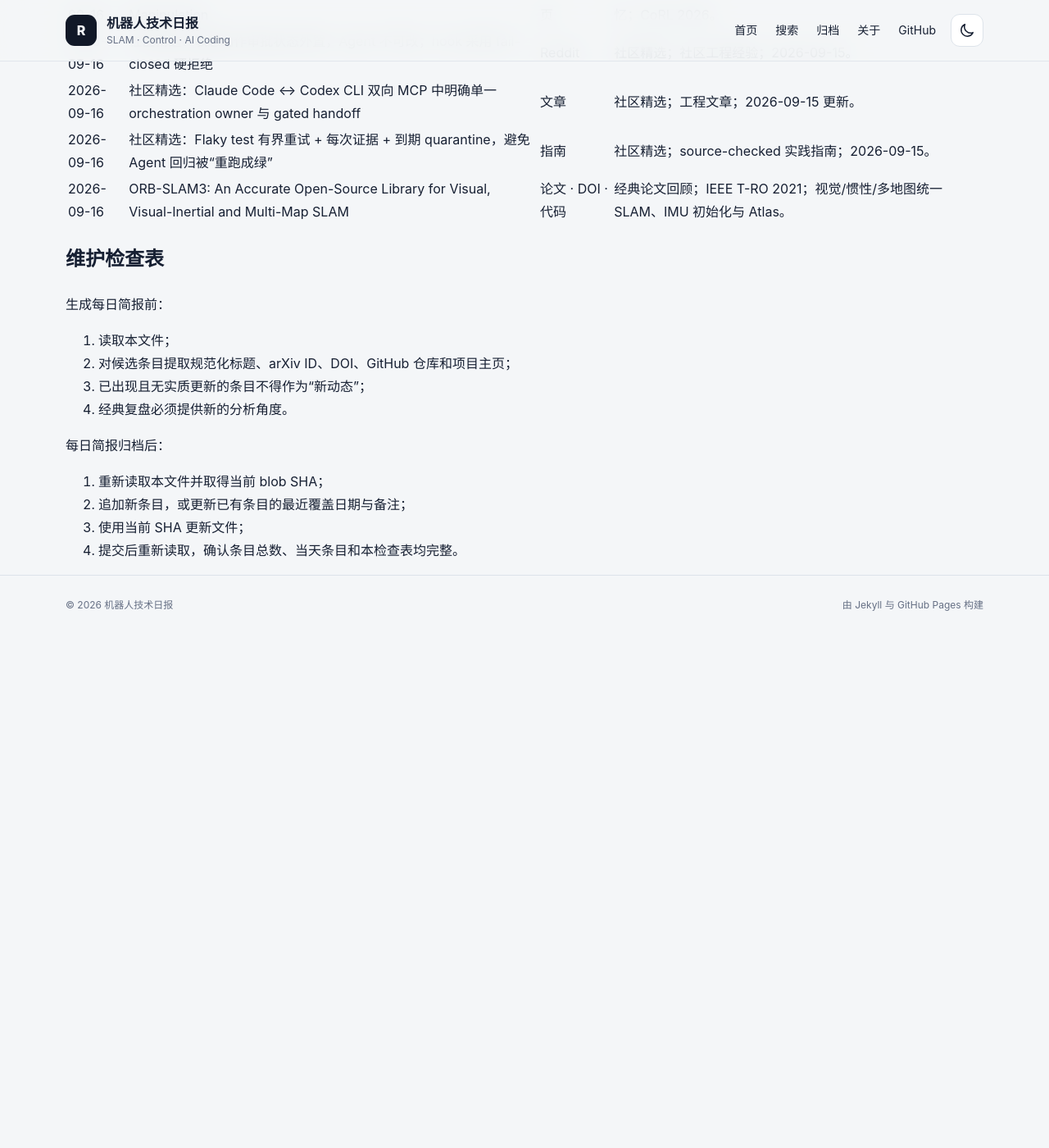
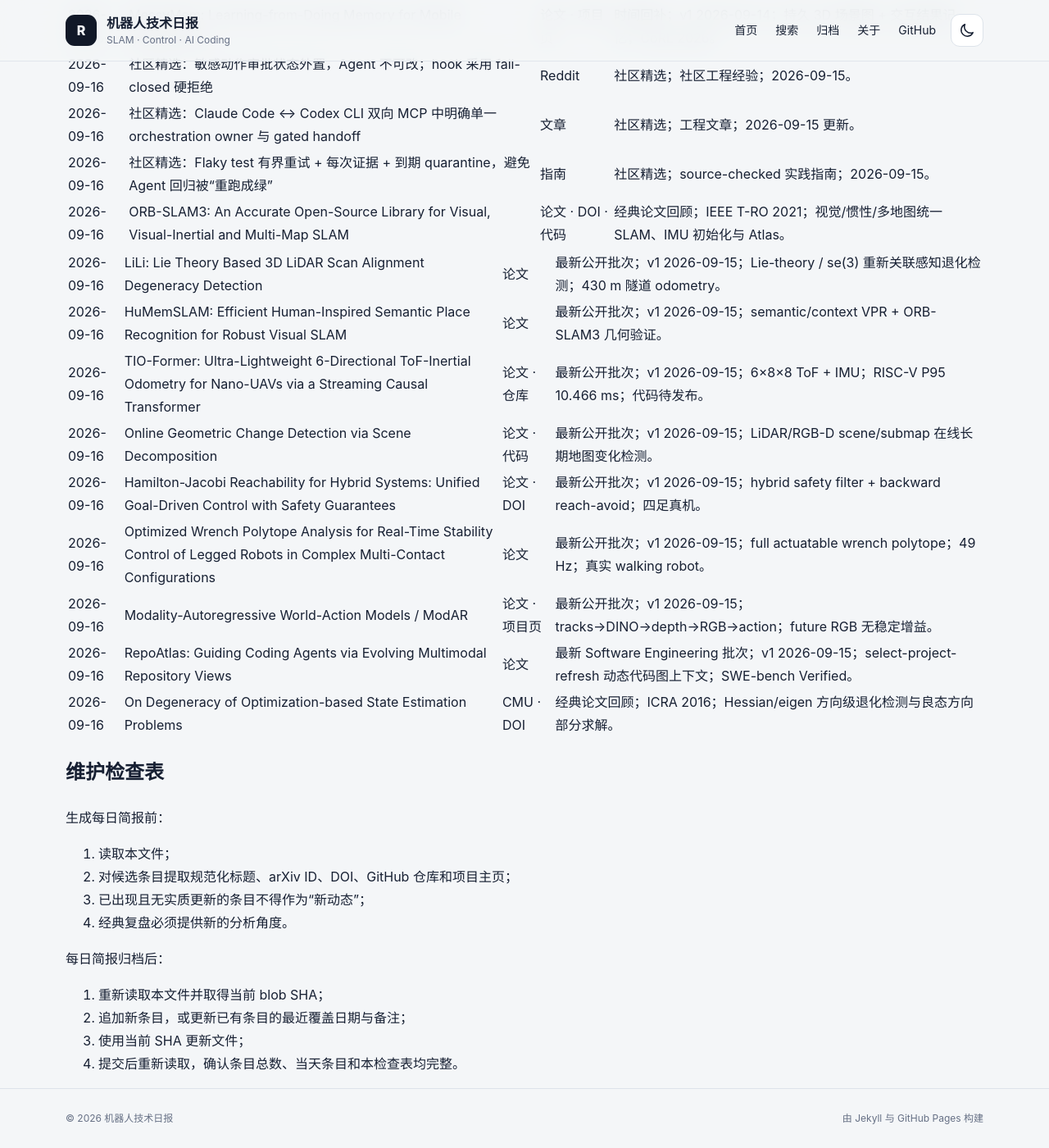
Before and after one commit to helywin/daily, a Jekyll site: the page built from robotics-brief-covered-items.md, in a window 1280 px wide and 1400 px high, scrolled down 41545 px. Shown: the whole window at 82% size. Built offline with Jekyll 4.4.1, drawn with Linux system fonts in a browser that asks for light colours; our own code applies the rules of GitHub Pages for plain Markdown files; before the commit the page ends 42319 px from its top, so only the background shows below that; some of the changed text lies outside the part shown.

Commit message:
docs: update robotics brief coverage index for 2026-09-16

```diff
--- a/robotics-brief-covered-items.md
+++ b/robotics-brief-covered-items.md
@@ -90,7 +90,7 @@
 >
 > 2026-09-15 早间首版新增 8 条主动态、1 条经典论文回顾与 3 条社区精选，共 627 条；随后因 arXiv 9 月 15 日最新公开批次刷新，更新同日文章并追加 8 条主动态与 1 条经典论文回顾，累计共 636 条。早间首版条目保留为历史覆盖记录。
 >
-> 2026-09-16 新增 8 条主动态、1 条经典论文回顾与 3 条社区精选，共 648 条。
+> 2026-09-16 早间首版新增 8 条主动态、1 条经典论文回顾与 3 条社区精选，共 648 条；随后因 arXiv 9 月 16 日最新公开批次刷新，更新同日文章并追加 8 条主动态与 1 条经典论文回顾，累计共 657 条。早间首版条目保留为历史覆盖记录。
 
 ## 已核验条目
 
@@ -773,6 +773,16 @@
 | 2026-09-16 | 社区精选：Flaky test 有界重试 + 每次证据 + 到期 quarantine，避免 Agent 回归被“重跑成绿” | [指南](https://codingagentguide.com/) | 社区精选；source-checked 实践指南；2026-09-15。 |
 | 2026-09-16 | ORB-SLAM3: An Accurate Open-Source Library for Visual, Visual-Inertial and Multi-Map SLAM | [论文](https://arxiv.org/abs/2007.11898) · [DOI](https://doi.org/10.1109/TRO.2021.3075644) · [代码](https://github.com/UZ-SLAMLab/ORB_SLAM3) | 经典论文回顾；IEEE T-RO 2021；视觉/惯性/多地图统一 SLAM、IMU 初始化与 Atlas。 |
 
+| 2026-09-16 | LiLi: Lie Theory Based 3D LiDAR Scan Alignment Degeneracy Detection | [论文](https://arxiv.org/abs/2609.17145) | 最新公开批次；v1 2026-09-15；Lie-theory / se(3) 重新关联感知退化检测；430 m 隧道 odometry。 |
+| 2026-09-16 | HuMemSLAM: Efficient Human-Inspired Semantic Place Recognition for Robust Visual SLAM | [论文](https://arxiv.org/abs/2609.17168) | 最新公开批次；v1 2026-09-15；semantic/context VPR + ORB-SLAM3 几何验证。 |
+| 2026-09-16 | TIO-Former: Ultra-Lightweight 6-Directional ToF-Inertial Odometry for Nano-UAVs via a Streaming Causal Transformer | [论文](https://arxiv.org/abs/2609.17198) · [仓库](https://github.com/Ly041021/TIO-Former) | 最新公开批次；v1 2026-09-15；6×8×8 ToF + IMU；RISC-V P95 10.466 ms；代码待发布。 |
+| 2026-09-16 | Online Geometric Change Detection via Scene Decomposition | [论文](https://arxiv.org/abs/2609.17302) · [代码](https://github.com/vectr-ucla/geometric_change_detection) | 最新公开批次；v1 2026-09-15；LiDAR/RGB-D scene/submap 在线长期地图变化检测。 |
+| 2026-09-16 | Hamilton-Jacobi Reachability for Hybrid Systems: Unified Goal-Driven Control with Safety Guarantees | [论文](https://arxiv.org/abs/2609.17430) · [DOI](https://doi.org/10.1177/02783649261477777) | 最新公开批次；v1 2026-09-15；hybrid safety filter + backward reach-avoid；四足真机。 |
+| 2026-09-16 | Optimized Wrench Polytope Analysis for Real-Time Stability Control of Legged Robots in Complex Multi-Contact Configurations | [论文](https://arxiv.org/abs/2609.17405) | 最新公开批次；v1 2026-09-15；full actuatable wrench polytope；49 Hz；真实 walking robot。 |
+| 2026-09-16 | Modality-Autoregressive World-Action Models / ModAR | [论文](https://arxiv.org/abs/2609.17524) · [项目页](https://adamhung60.github.io/ModAR/) | 最新公开批次；v1 2026-09-15；tracks→DINO→depth→RGB→action；future RGB 无稳定增益。 |
+| 2026-09-16 | RepoAtlas: Guiding Coding Agents via Evolving Multimodal Repository Views | [论文](https://arxiv.org/abs/2609.16936) | 最新 Software Engineering 批次；v1 2026-09-15；select-project-refresh 动态代码图上下文；SWE-bench Verified。 |
+| 2026-09-16 | On Degeneracy of Optimization-based State Estimation Problems | [CMU](https://publications.ri.cmu.edu/on-degeneracy-of-optimization-based-state-estimation-problems) · [DOI](https://doi.org/10.1109/ICRA.2016.7487211) | 经典论文回顾；ICRA 2016；Hessian/eigen 方向级退化检测与良态方向部分求解。 |
+
 ## 维护检查表
 
 生成每日简报前：
```
